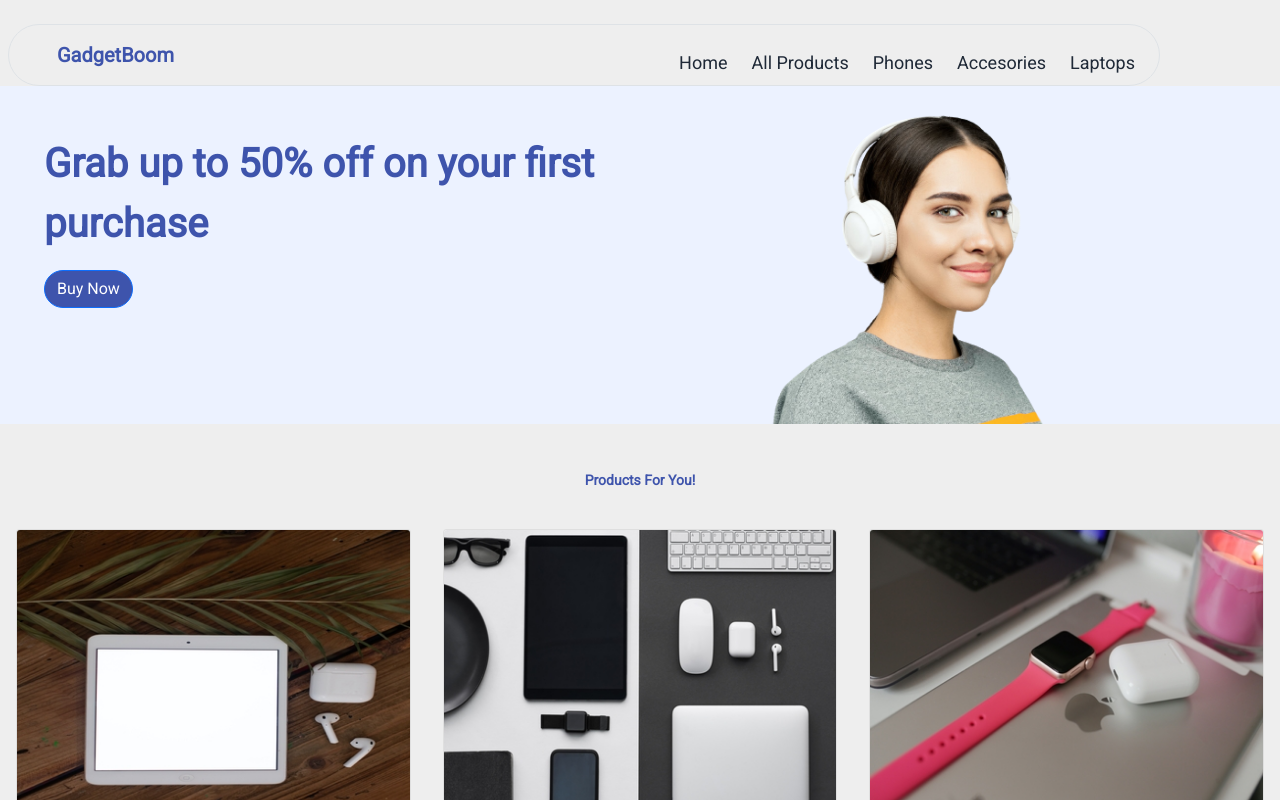
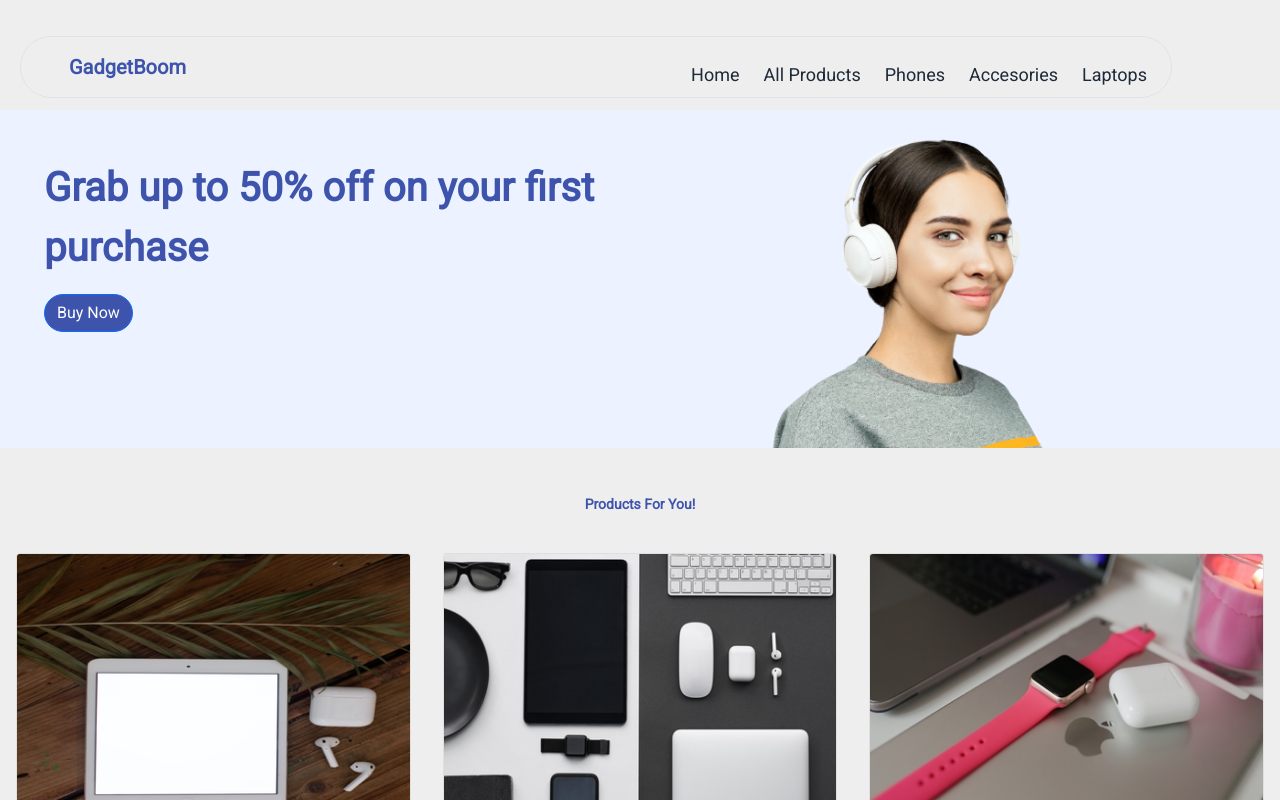
Before and after one commit to samueldobi/Ecommerce-react-app, a React (Vite) app: page / in a window 1280 px wide. Shown: the top 800 px of the page. Built offline with nearby package versions, Linux system fonts and the light colour scheme.

Commit message:
changed spacing for navbar

```diff
--- a/src/components/Navbar.jsx
+++ b/src/components/Navbar.jsx
@@ -25,7 +25,7 @@ function MyNavbar() {
 
   return (
     <div ref={navbarRef}>
-       <header className="sticky top-0 inset-x-0 flex flex-wrap md:justify-start md:flex-nowrap z-50 w-full text-sm hero-header ">
+       <header className="sticky top-0 inset-x-0 flex flex-wrap md:justify-start md:flex-nowrap z-50 w-full text-sm hero-header m-2 p-1 ">
             <nav className="mt-4 relative max-w-6xl w-full border border-gray-200 rounded-[2rem] mx-2 py-2.5 md:flex md:items-center md:justify-between md:py-0 md:px-6 md:mx-auto">
 
               {/* Logo */}
```
